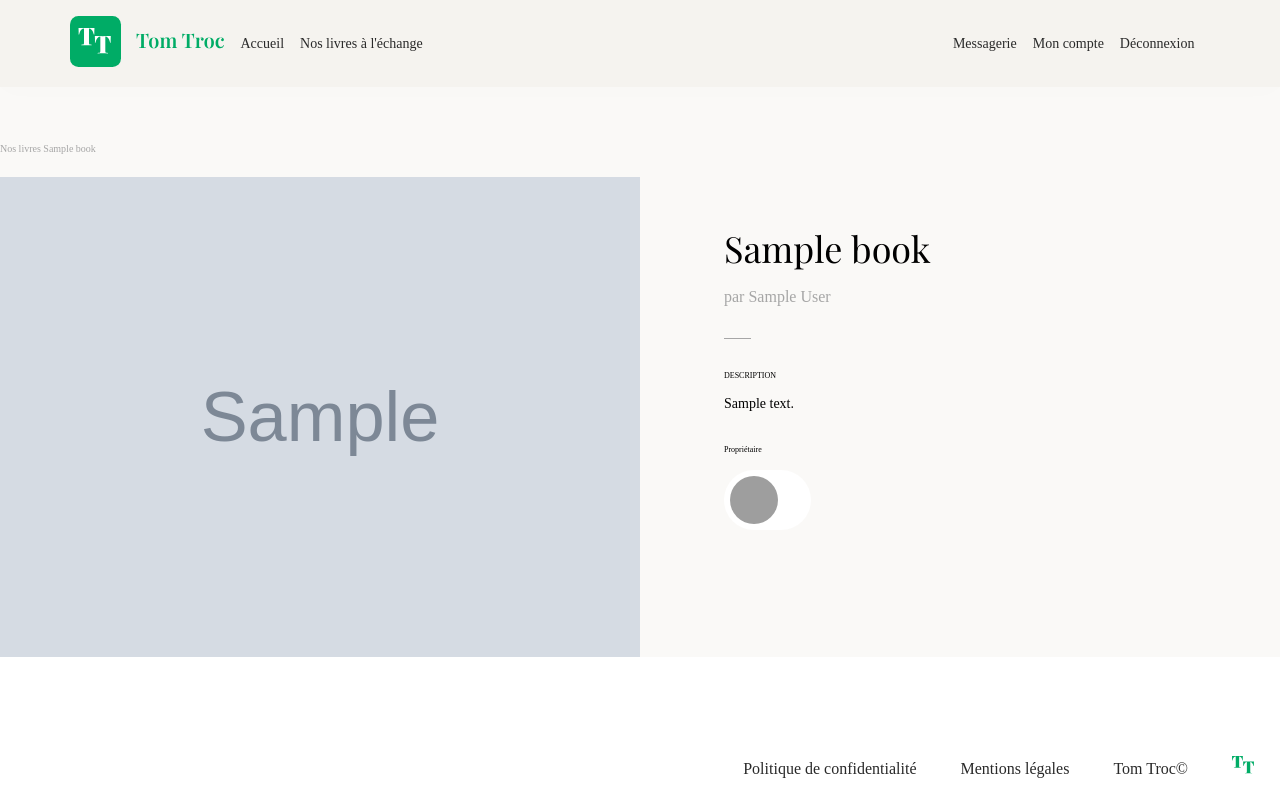
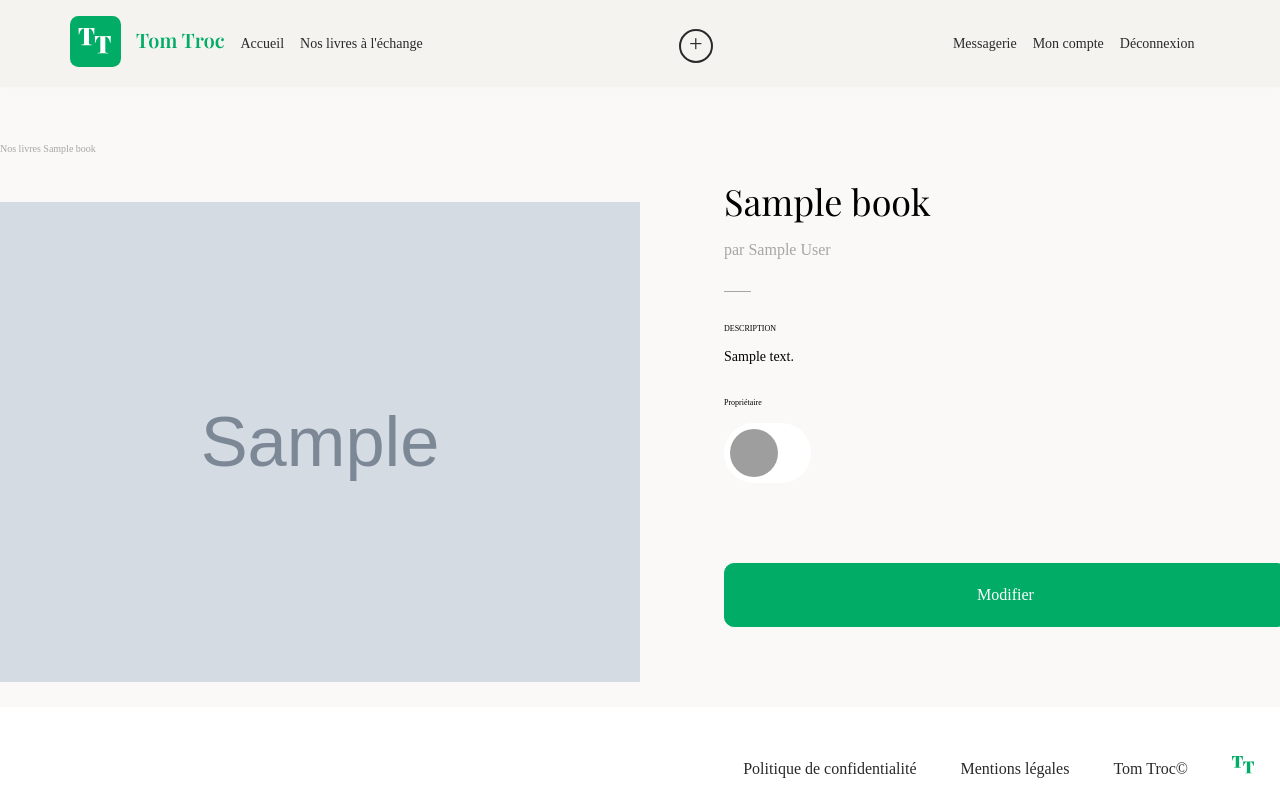
Before and after one commit to LuDetling/TomTroc, a PHP site: template views/templates/detailBook.php in a window 1280 px wide. Run offline with PHP 8.4, Linux system fonts and the light colour scheme; the visitor is signed in with stand-in values (Sample User, id 1); the template is opened without the code that fills it: most values are stand-ins (such as "Sample title", 1, 10 or a date in 2020); grey boxes marked "Sample" are stand-in pictures; data that the repository does not hold is empty; a stand-in replaces the project's code that opens the database connection; some web fonts are replaced; grey boxes are pictures that could not be loaded.

Commit message:
addBook + detail

```diff
--- a/controllers/BookController.php
+++ b/controllers/BookController.php
@@ -135,7 +135,7 @@
                     $_SESSION["errorImg"] = "Il y a une erreur avec l'image";
                 }
 
-                $editBook = new Book([
+                $addBook = new Book([
                     "userId" => $userId,
                     "title" => $_POST["title"],
                     "author" => $_POST["author"],
@@ -144,8 +144,8 @@
                     "img" => $file,
                 ]);
 
-                $bookManager->addBook($editBook);
-                // Utils::redirect("showBook&id=" . $book->getId());
+                $idNewBook = $bookManager->addBook($addBook);
+                Utils::redirect("showBook&id=" . $idNewBook);
             }
         }
 
--- a/css/style.css
+++ b/css/style.css
@@ -102,6 +102,26 @@
     text-decoration: none;
     margin-right: 1rem;
     font-size: 14px;
+}
+
+.navbar .add-book {
+    margin-right: 0;
+    font-size: 1.5rem;
+    width: 30px;
+    height: 30px;
+    display: flex;
+    align-items: center;
+    justify-content: center;
+    position: relative;
+}
+.navbar .add-book::after {
+    content: "";
+    position: absolute;
+    width: 100%;
+    height: 100%;
+    border-radius: 50%;
+    border: 2px solid var(--gris-fonce);
+    top: 0;
 }
 
 .navbar a:hover {
@@ -456,6 +476,8 @@
     display: flex;
     align-items: center;
     margin-bottom: 80px;
+    text-decoration: none;
+    color: var(--gris-fonce);
 }
 
 .content-owner img {
--- a/views/templates/addBook.php
+++ b/views/templates/addBook.php
@@ -11,7 +11,7 @@
                 <label>Photo</label>
                 <div class="edit-img">
                     <input type="file" value="modifier" id="img" name="img" accept=".jpeg, .jpg, .png">
-                    <label for="img" class="edit-image">Modifier la photo</label>
+                    <label for="img" class="edit-image">Ajouter une photo</label>
                 </div>
                 <?= isset($_SESSION["errorImg"]) ? "<p>" . $_SESSION["errorImg"] . "</p>" : null ?>
             </div>
@@ -22,7 +22,7 @@
                 </div>
                 <div class="edit-author">
                     <label for="author">Auteur</label>
-                    <input type="text" id="author" name="author" value="Nom de l'auteur">
+                    <input type="text" id="author" name="author" placeholder="Nom de l'auteur">
                 </div>
                 <div class="edit-description">
                     <label for="description">Description</label>
--- a/views/templates/detailBook.php
+++ b/views/templates/detailBook.php
@@ -13,10 +13,10 @@
             <div class="title-part">DESCRIPTION</div>
             <p class="description"><?= $book->getDescription() ?></p>
             <div class="title-part">Propriétaire</div>
-            <div class="content-owner">
+            <a href="index.php?action=<?= isset($sessionUser) && $sessionUser->getId() != $user->getId() ? "profilPublic&userId=" . $user->getId() : "profil" ?>" class="content-owner">
                 <img src="upload/avatar/<?= $user->getAvatar() ?>" alt="image du propriétaire">
                 <div><?= $user->getPseudo() ?></div>
-            </div>
+            </a>
             <?php
             if (isset($sessionUser) && $sessionUser->getId() != $user->getId()) {
             ?>
@@ -26,6 +26,10 @@
             ?>
                 <a href="index.php?action=connexion">Se connecter pour envoyer un message</a>
             <?php
+            } else {
+            ?>
+                <a href="index.php?action=editBook&id=<?= $book->getId() ?>" class="button button-green">Modifier</a>
+            <?php
             }
             ?>
         </div>
--- a/views/templates/main.php
+++ b/views/templates/main.php
@@ -27,6 +27,9 @@
                 <a href="index.php?action=home" class="<?= empty($_GET) || (isset($_GET["action"]) && !empty($_GET["action"] == "home")) ? 'active' : "" ?>">Accueil</a>
                 <a href="index.php?action=showBooks" class="<?= isset($_GET["action"]) && !empty($_GET["action"] == "showBooks" || $_GET["action"] == "showBook") ? 'active' : "" ?>">Nos livres à l'échange</a>
             </div>
+            <?php if (isset($_SESSION["user"])) { ?>
+                <a href='index.php?action=addBook' class="<?= isset($_GET["action"]) && !empty($_GET["action"] == "addBook") ? 'active' : "" ?> add-book">+</a>
+            <?php } ?>
             <div class="right-nav">
                 <?php if (isset($_SESSION["user"])) {
                 ?>
--- a/views/templates/profilPublic.php
+++ b/views/templates/profilPublic.php
@@ -1,5 +1,4 @@
 <?php
-var_dump($profilPublic);
 ?>
 
 <section class="background-profil-public">
```
Also changed, not shown: models/BookManager.php (+9 -8 lines), upload/books/65effe6788d226.40025117.png (added), upload/books/65f003685d4428.94615153.png (added), upload/books/65f007c230fa75.81090232.png (added).
